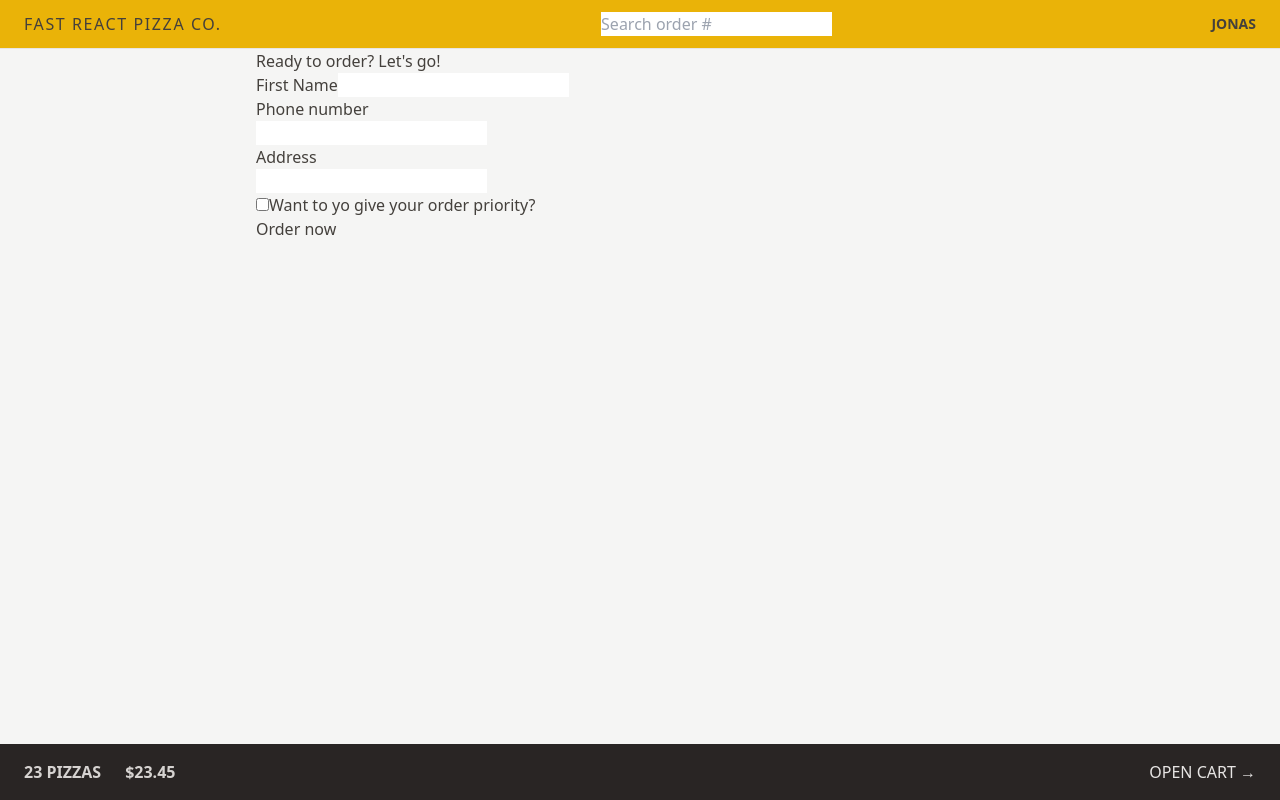
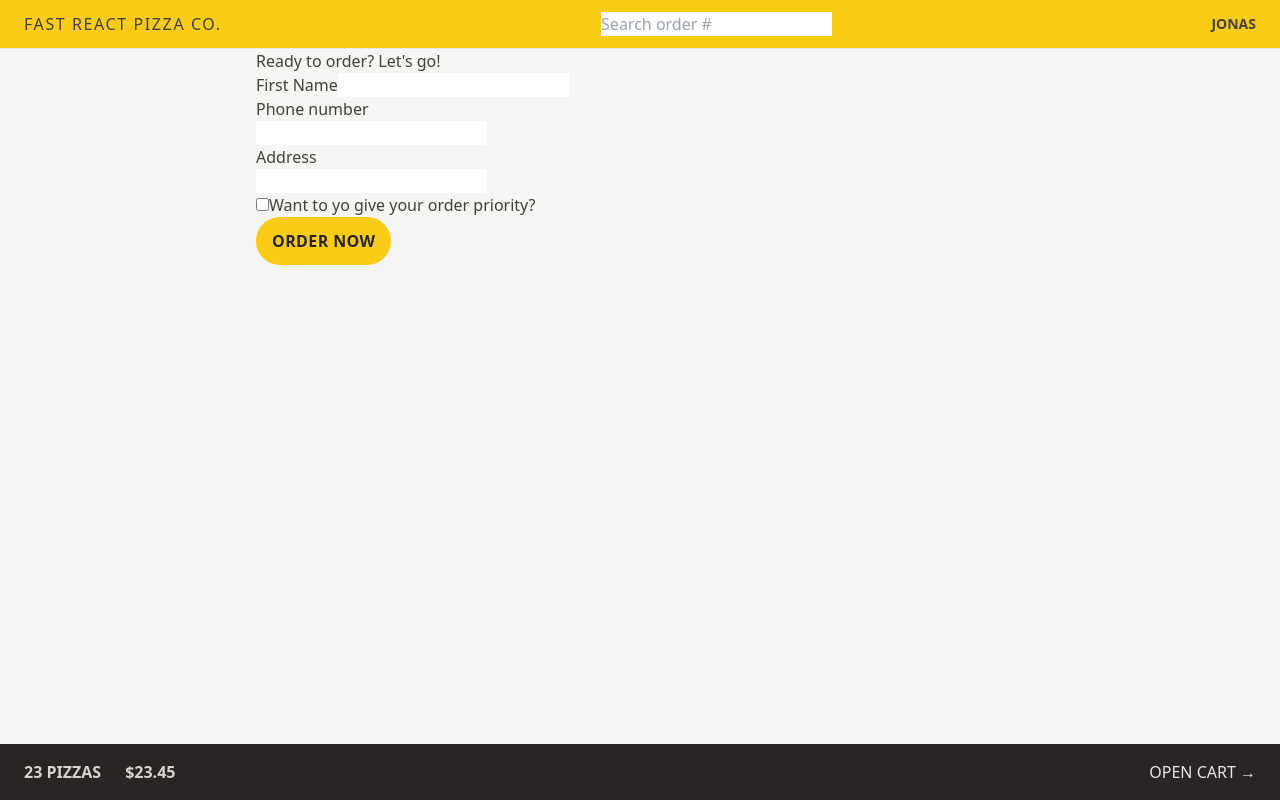
Before and after one commit to Coblexx/fast-react-pizza, a React (Vite) app: page /order/new in a window 1280 px wide. Built offline with nearby package versions, Linux system fonts and the light colour scheme.

Commit message:
chore: styling buttons

```diff
--- a/src/features/Cart/Cart.jsx
+++ b/src/features/Cart/Cart.jsx
@@ -29,7 +29,12 @@
 
   return (
     <div>
-      <Link to="/menu">&larr; Back to menu</Link>
+      <Link
+        to="/menu"
+        className="text-sm text-blue-500 hover:text-blue-600 hover:underline"
+      >
+        &larr; Back to menu
+      </Link>
 
       <h2>Your cart, %NAME%</h2>
 
--- a/src/features/Order/CreateOrder.jsx
+++ b/src/features/Order/CreateOrder.jsx
@@ -84,7 +84,10 @@
 
         <div>
           <input type="hidden" name="cart" value={JSON.stringify(cart)} />
-          <button disabled={isSubmitting}>
+          <button
+            disabled={isSubmitting}
+            className="inline-block rounded-full bg-yellow-400 px-4 py-3 font-semibold uppercase tracking-wide text-stone-800 transition-colors duration-300 hover:bg-yellow-300 focus:bg-yellow-300 focus:outline-none focus:ring focus:ring-yellow-300 focus:ring-offset-2 disabled:cursor-not-allowed"
+          >
             {isSubmitting ? "Placing your order" : "Order now"}
           </button>
         </div>
@@ -107,8 +110,9 @@
   if (!isValidPhone) errors.phone = "Please enter a correct phone number";
   if (Object.keys.errors > 0) return errors;
 
-  const newOrder = await createOrder(order);
-  return redirect(`/order/${newOrder.id}`);
+  // const newOrder = await createOrder(order);
+  // return redirect(`/order/${newOrder.id}`);
+  return null;
 }
 
 export default CreateOrder;
--- a/src/ui/Header.jsx
+++ b/src/ui/Header.jsx
@@ -4,7 +4,7 @@
 
 function Header() {
   return (
-    <header className="flex items-center justify-between border-b border-stone-200 bg-yellow-500 px-4 py-3 uppercase sm:px-6">
+    <header className="flex items-center justify-between border-b border-stone-200 bg-yellow-400 px-4 py-3 uppercase sm:px-6">
       <Link to="/" className=" tracking-widest">
         Fast React Pizza Co.
       </Link>
```
